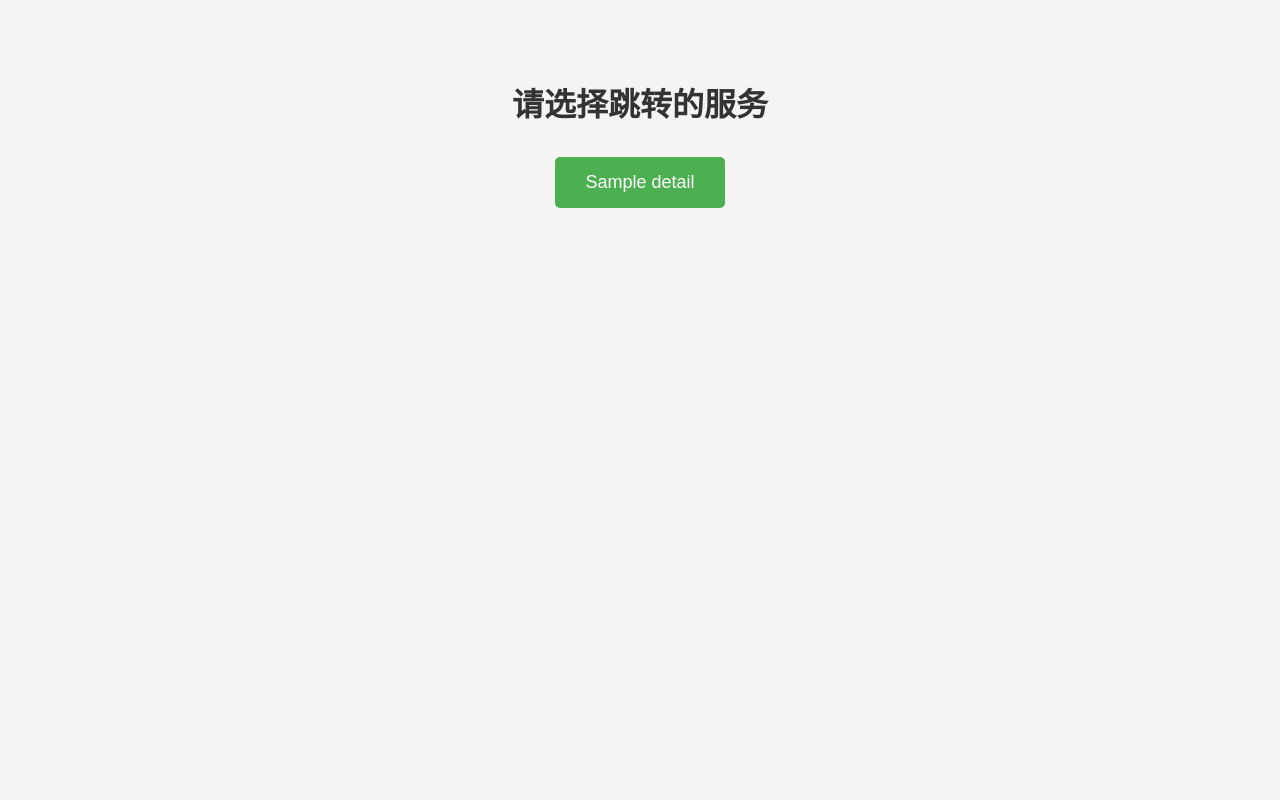
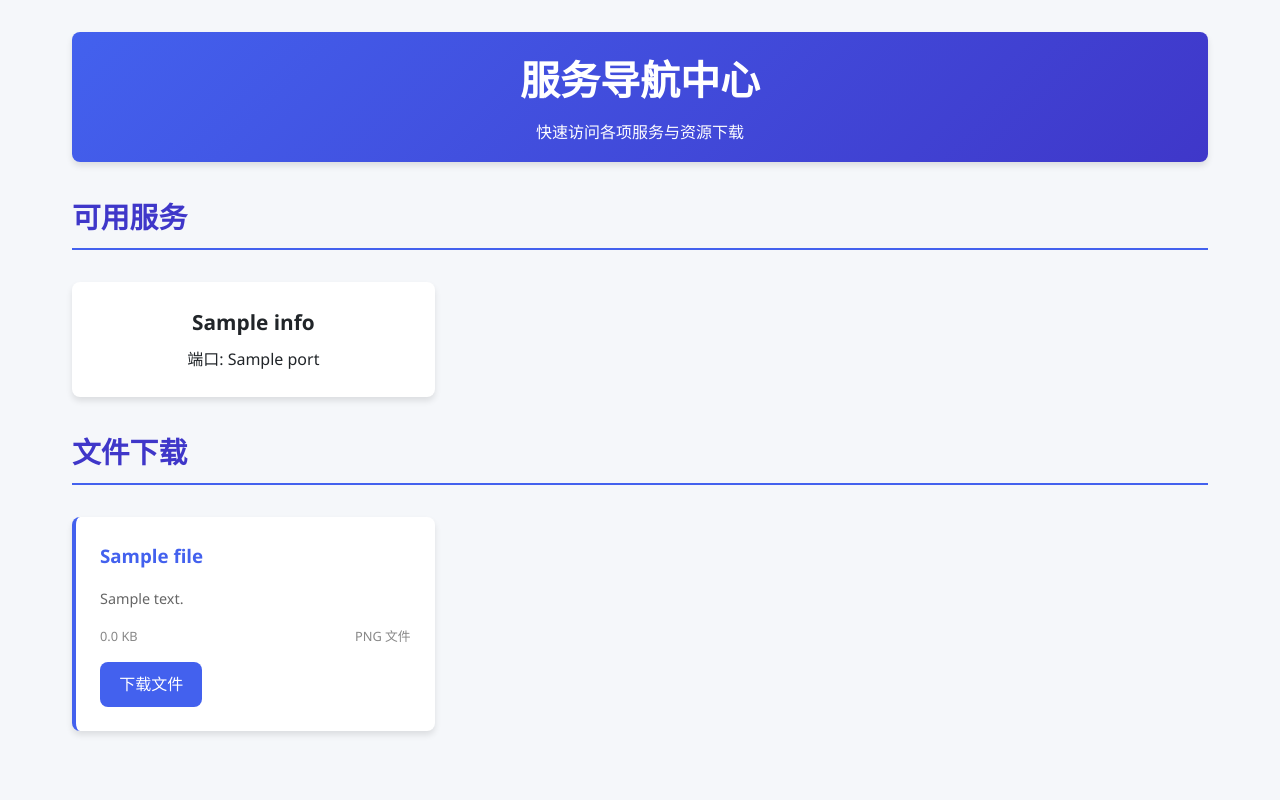
Before and after one commit to yantianyv/homepage, a Flask app: template templates/index.html in a window 1280 px wide. Run offline with Flask 3, Linux system fonts and the light colour scheme; the template is opened without the code that fills it: most values are stand-ins (such as "Sample title", 1, 10 or a date in 2020); parts of the project's set-up code (start-up, migrations or seed data) failed here and were passed over.

Commit message:
新增了文件下载功能

```diff
--- a/run.py
+++ b/run.py
@@ -1,5 +1,7 @@
 import json
-from flask import Flask, render_template, redirect
+import os
+from flask import Flask, render_template, redirect, send_from_directory
+from pathlib import Path
 
 app = Flask(__name__)
 
@@ -11,26 +13,55 @@ with open("config.json", "r", encoding="utf-8") as f:
 domain = config_data["domain"]
 
 
-# 首页路由，显示动态导航网页
+# 获取可下载文件列表
+def get_downloadable_files():
+    files_dir = os.path.join(app.root_path, "static/files")
+    files = []
+    for filename in os.listdir(files_dir):
+        filepath = os.path.join(files_dir, filename)
+        if os.path.isfile(filepath):
+            files.append(
+                {
+                    "name": filename,
+                    "filename": filename,
+                    "size": os.path.getsize(filepath),
+                    "description": f"{filename} ({Path(filename).suffix[1:].upper()}文件)",
+                }
+            )
+    return files
+
+
+# 首页路由
 @app.route("/")
 def index():
-    # 获取配置文件中的跳转项
-    return render_template("index.html", services=config_data["services"])
+    return render_template(
+        "index.html",
+        services=config_data["services"],
+        downloads=get_downloadable_files(),
+    )
 
 
 # 动态跳转路由
 @app.route("/<service>")
 def redirect_to_service(service):
-    # 查找配置中的对应服务
     if service in config_data["services"]:
-        # 获取服务的端口号
         port = config_data["services"][service]["port"]
-        # 构造完整的 URL
-        url = f"http://{domain}:{port}"  # Add http:// prefix
+        url = f"http://{domain}:{port}"
         return redirect(url)
     else:
         return "服务未找到", 404
 
 
+# 文件下载路由
+@app.route("/download/<filename>")
+def download_file(filename):
+    try:
+        return send_from_directory(
+            os.path.join(app.root_path, "static/files"), filename, as_attachment=True
+        )
+    except FileNotFoundError:
+        return "文件不存在", 404
+
+
 if __name__ == "__main__":
     app.run(host="0.0.0.0", port=80)
--- a/templates/index.html
+++ b/templates/index.html
@@ -1,40 +1,231 @@
 <!DOCTYPE html>
-<html lang="zh">
+<html lang="zh-CN">
+
 <head>
     <meta charset="UTF-8">
     <meta name="viewport" content="width=device-width, initial-scale=1.0">
-    <title>导航页面</title>
+    <title>服务导航与文件下载</title>
     <style>
+        :root {
+            --primary-color: #4361ee;
+            --secondary-color: #3f37c9;
+            --light-color: #f8f9fa;
+            --dark-color: #212529;
+            --success-color: #4cc9f0;
+            --border-radius: 8px;
+            --box-shadow: 0 4px 6px rgba(0, 0, 0, 0.1);
+            --transition: all 0.3s ease;
+        }
+
+        * {
+            margin: 0;
+            padding: 0;
+            box-sizing: border-box;
+            font-family: 'Segoe UI', Tahoma, Geneva, Verdana, sans-serif;
+        }
+
         body {
-            font-family: Arial, sans-serif;
-            background-color: #f4f4f4;
+            background-color: #f5f7fa;
+            color: var(--dark-color);
+            line-height: 1.6;
+            padding: 0;
+            margin: 0;
+        }
+
+        .container {
+            max-width: 1200px;
+            margin: 0 auto;
+            padding: 2rem;
+        }
+
+        header {
             text-align: center;
-            padding: 50px;
+            margin-bottom: 2rem;
+            padding: 1rem;
+            background: linear-gradient(135deg, var(--primary-color), var(--secondary-color));
+            color: white;
+            border-radius: var(--border-radius);
+            box-shadow: var(--box-shadow);
         }
+
         h1 {
-            color: #333;
+            font-size: 2.5rem;
+            margin-bottom: 0.5rem;
         }
+
+        h2 {
+            font-size: 1.8rem;
+            margin: 2rem 0 1rem;
+            color: var(--secondary-color);
+            border-bottom: 2px solid var(--primary-color);
+            padding-bottom: 0.5rem;
+        }
+
+        .grid {
+            display: grid;
+            grid-template-columns: repeat(auto-fill, minmax(300px, 1fr));
+            gap: 1.5rem;
+            margin: 2rem 0;
+        }
+
+        .card {
+            background: white;
+            border-radius: var(--border-radius);
+            padding: 1.5rem;
+            box-shadow: var(--box-shadow);
+            transition: var(--transition);
+            border-left: 4px solid var(--primary-color);
+        }
+
+        .card:hover {
+            transform: translateY(-5px);
+            box-shadow: 0 10px 20px rgba(0, 0, 0, 0.1);
+        }
+
+        .service-card {
+            background: white;
+            border-radius: var(--border-radius);
+            padding: 1.5rem;
+            box-shadow: var(--box-shadow);
+            transition: var(--transition);
+            text-align: center;
+        }
+
+        .service-card:hover {
+            background: var(--primary-color);
+            color: white;
+        }
+
+        .service-card a {
+            color: inherit;
+            text-decoration: none;
+            display: block;
+            height: 100%;
+        }
+
+        .service-card h3 {
+            margin-bottom: 0.5rem;
+            font-size: 1.3rem;
+        }
+
+        .download-card {
+            display: flex;
+            flex-direction: column;
+            height: 100%;
+        }
+
+        .download-card h3 {
+            margin-bottom: 0.5rem;
+            color: var(--primary-color);
+        }
+
+        .file-info {
+            margin: 0.5rem 0;
+            font-size: 0.9rem;
+            color: #666;
+            flex-grow: 1;
+        }
+
+        .file-meta {
+            display: flex;
+            justify-content: space-between;
+            margin-top: 0.5rem;
+            font-size: 0.8rem;
+            color: #888;
+        }
+
         .btn {
             display: inline-block;
-            padding: 15px 30px;
-            font-size: 18px;
-            margin: 10px;
-            background-color: #4CAF50;
+            background: var(--primary-color);
             color: white;
+            padding: 0.6rem 1.2rem;
+            border-radius: var(--border-radius);
+            text-decoration: none;
+            transition: var(--transition);
             border: none;
-            border-radius: 5px;
             cursor: pointer;
-            text-decoration: none;
+            text-align: center;
+            margin-top: 1rem;
         }
+
         .btn:hover {
-            background-color: #45a049;
+            background: var(--secondary-color);
+            transform: translateY(-2px);
+        }
+
+        .btn-download {
+            align-self: flex-start;
+        }
+
+        .empty-state {
+            text-align: center;
+            padding: 2rem;
+            color: #666;
+            grid-column: 1 / -1;
+        }
+
+        @media (max-width: 768px) {
+            .grid {
+                grid-template-columns: 1fr;
+            }
+
+            .container {
+                padding: 1rem;
+            }
         }
     </style>
 </head>
+
 <body>
-    <h1>请选择跳转的服务</h1>
-    {% for service, details in services.items() %}
-        <a href="/{{ service }}" class="btn">{{ details.name }}</a>
-    {% endfor %}
+    <div class="container">
+        <header>
+            <h1>服务导航中心</h1>
+            <p>快速访问各项服务与资源下载</p>
+        </header>
+
+        <section>
+            <h2>可用服务</h2>
+            <div class="grid">
+                {% for service, info in services.items() %}
+                <div class="service-card">
+                    <a href="/{{ service }}">
+                        <h3>{{ info.name }}</h3>
+                        <p>端口: {{ info.port }}</p>
+                    </a>
+                </div>
+                {% else %}
+                <div class="empty-state">
+                    <p>暂无可用服务</p>
+                </div>
+                {% endfor %}
+            </div>
+        </section>
+
+        <section>
+            <h2>文件下载</h2>
+            <div class="grid">
+                {% for file in downloads %}
+                <div class="card">
+                    <div class="download-card">
+                        <h3>{{ file.name }}</h3>
+                        <div class="file-info">
+                            <p>{{ file.description }}</p>
+                        </div>
+                        <div class="file-meta">
+                            <span>{{ (file.size/1024)|round(2) }} KB</span>
+                            <span>{{ file.filename.split('.')[-1]|upper }} 文件</span>
+                        </div>
+                        <a href="/download/{{ file.filename }}" class="btn btn-download">下载文件</a>
+                    </div>
+                </div>
+                {% else %}
+                <div class="empty-state">
+                    <p>暂无可用文件</p>
+                </div>
+                {% endfor %}
+            </div>
+        </section>
+    </div>
 </body>
+
 </html>
```
Also changed, not shown: 1 other file.
